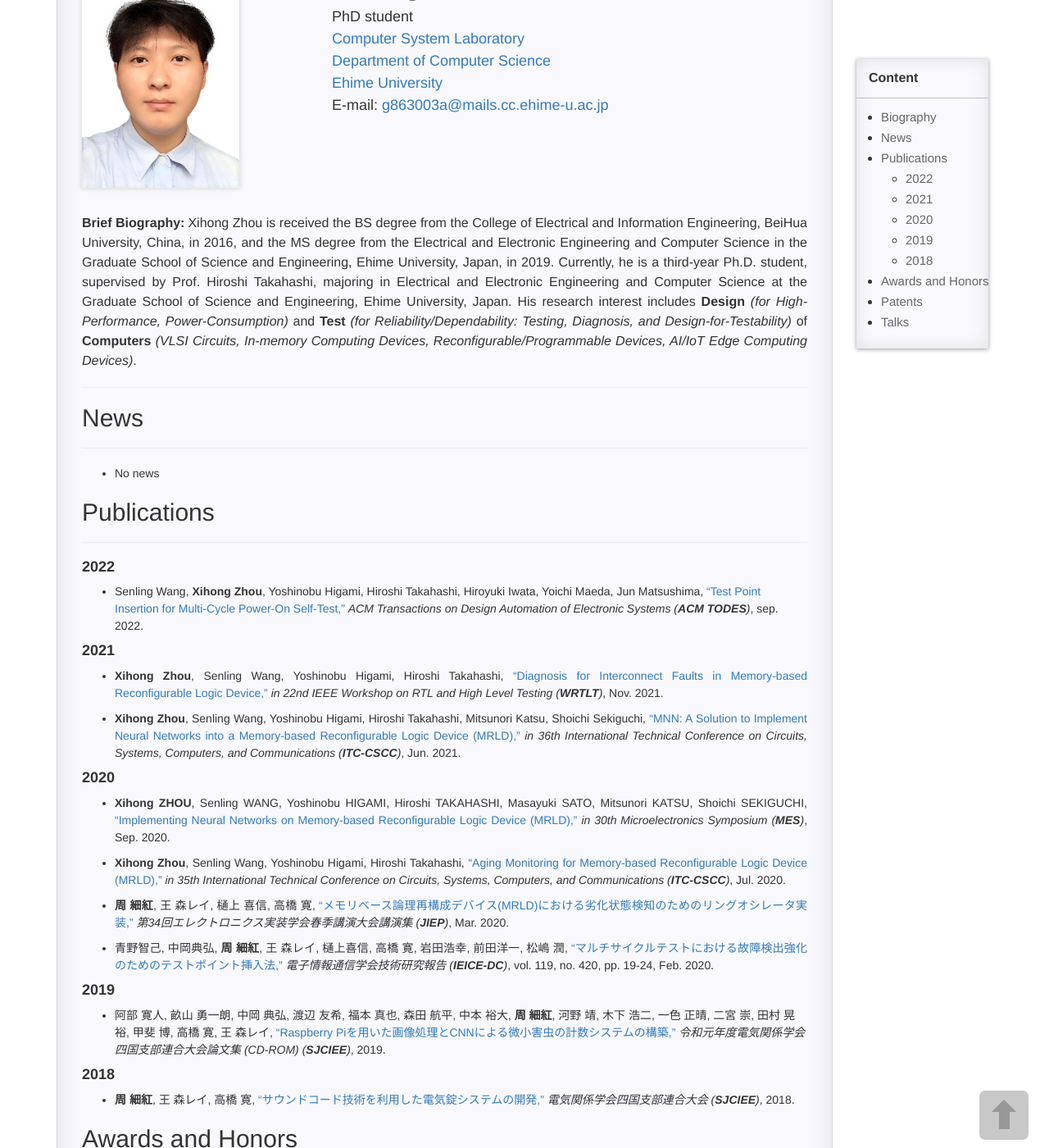
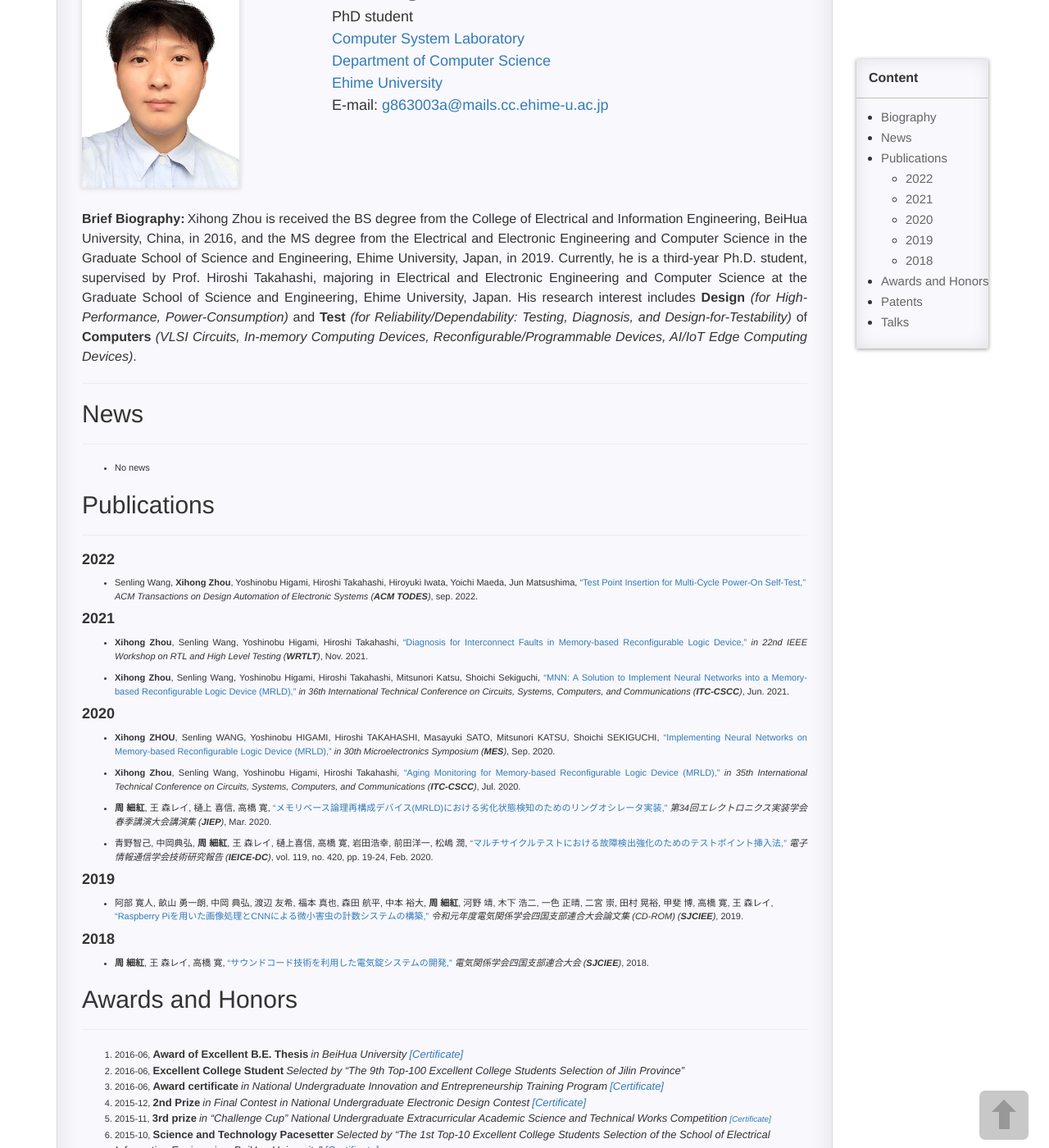
Before and after one commit to XihongZhou/xihongzhou.github.io, a Jekyll site: the page built from pages/1_homepage.md, in a window 1280 px wide and 1400 px high, scrolled down 217 px. Shown: the whole window at 82% size. Built offline with Jekyll 4.4.1, drawn with Linux system fonts in a browser that asks for light colours; comment, search, counter and statistics services are not loaded.

Commit message:
Update index.css

```diff
--- a/static/css/index.css
+++ b/static/css/index.css
@@ -258,7 +258,7 @@
  */
 .post{
 	padding:10px 30px;
-	font-size: "11";
+	font-size: 11px;
 	line-height: 1.5;
 	/* -webkit-text-size-adjust: 100%; */
 }
```
